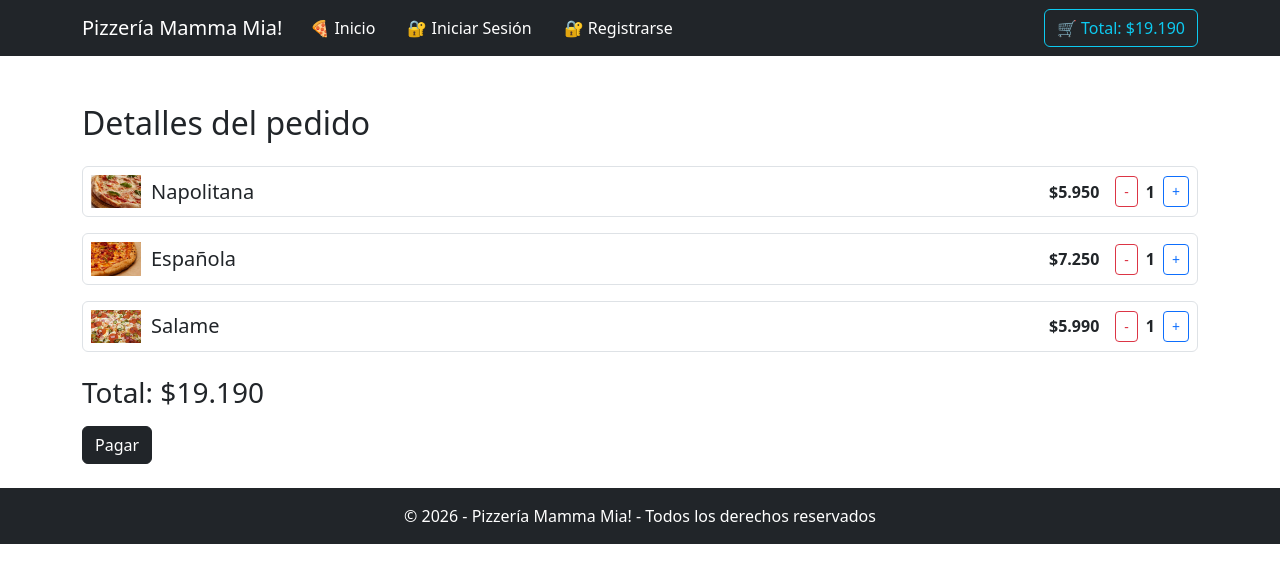
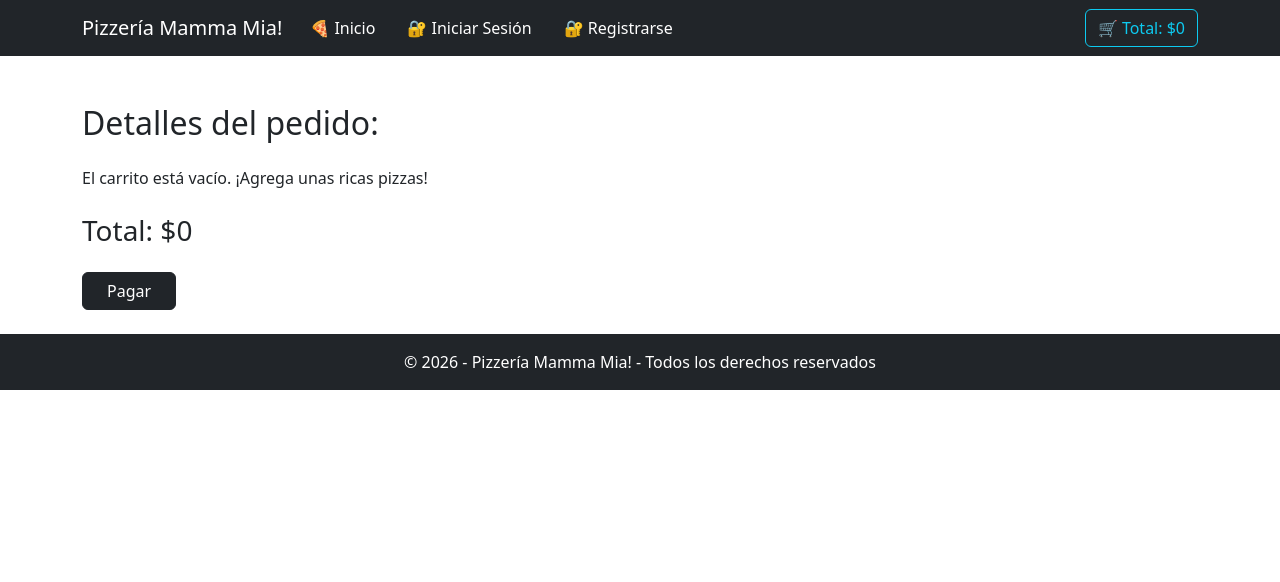
Before and after one commit to catalina-TS/pizzeria-mamma-mia, a React (Vite) app: page /cart in a window 1280 px wide. Shown: the top 582 px of the page. Built offline with nearby package versions, Linux system fonts and the light colour scheme.

Commit message:
Hito 6 completado

```diff
--- a/src/components/CardPizza.jsx
+++ b/src/components/CardPizza.jsx
@@ -1,38 +1,36 @@
-import Card from 'react-bootstrap/Card';
-import Button from 'react-bootstrap/Button';
-import {formatNumber} from '../utils/formatNumber';
+import { useContext } from 'react';
+import { CartContext } from '../context/CartContext';
 
-const CardPizza = ({name, price, ingredients, img}) => {
+const CardPizza = ({ id, name, price, desc, ingredients, img }) => {
+
+  const { addToCart } = useContext(CartContext);
+
   return (
-    <Card className="w-100">
-      <Card.Img
-  variant="top"
-  src={img}
-  style={{ height: '200px', objectFit: 'cover' }}
-/>
-      <Card.Body>
-        <Card.Title>Pizza {name}</Card.Title>
+    <div className="card">
+      <img src={img} className="card-img-top" alt={name} style={{ height: '200px', objectFit: 'cover' }} />
+      <div className="card-body">
+        <h4 className="card-title text-capitalize">Pizza {name}</h4>
         <hr />
+        <p className="card-text text-center text-muted">Ingredientes:</p>
+        <ul className="text-center list-unstyled">
+          {ingredients?.map((ingredient, i) => (
+            <li key={i}>🍕 {ingredient}</li>
+          ))}
+        </ul>
+        <hr />
+        <h4 className="text-center pb-3">Precio: ${price.toLocaleString("es-CL")}</h4>
+        <div className="d-flex justify-content-around">
+          <button className="btn btn-outline-dark">Ver Más 👀</button>
+          <button
+            className="btn btn-dark"
+            onClick={() => addToCart({ id, name, price, desc, img, ingredients })}
+          >
+            Añadir 🛒
+          </button>
 
-        <Card.Text className="text-center">
-          <span style= {{ fontSize: '18px', fontWeight: 'bold'}}>Ingredientes:</span>
-          <br />
-          <ul style= {{ listStyle: 'none', padding: 0, fontSize: '12px'}}>
-            {ingredients.map((ingredient, index) =>(<li key={index}>🍕 {ingredient}</li>
-          ))}
-          </ul>
-          </Card.Text>
-
-          <hr />
-          <Card.Text className="text-center">
-            <strong>Precio: ${formatNumber(price)}</strong>
-          </Card.Text>
-          <div className="d-flex justify-content-between">
-            <Button variant="outline-dark">Ver Más 👀</Button>
-            <Button variant= "dark">Añadir 🛒 </Button>
-          </div>
-      </Card.Body>
-    </Card>
+        </div>
+      </div>
+    </div>
   );
 };
 
--- a/src/components/Navbar.jsx
+++ b/src/components/Navbar.jsx
@@ -1,8 +1,10 @@
 import { Link } from 'react-router-dom';
+import { useContext } from 'react';
+import {CartContext} from '../context/CartContext';
 
 const Navbar = () => {
 
-  const total = 19190;
+  const { total } = useContext(CartContext);
   const token = false;
 
   return (
--- /dev/null
+++ b/src/context/CartContext.jsx
@@ -0,0 +1,41 @@
+import { createContext, useState } from "react";
+
+export const CartContext = createContext();
+
+const CartProvider = ({ children }) => {
+    const [cart, setCart] = useState ([]);
+    const addToCart = (pizza) => {
+        const foundPizza = cart.findIndex((p) => p.id === pizza.id);
+
+        if (foundPizza >=0) {
+            const newCart = [...cart];
+            newCart[foundPizza].count++;
+            setCart(newCart);
+        } else {
+            setCart([...cart, {...pizza, count: 1 }]);
+        }
+    };
+
+    const increaseQuantity = (id) => {
+        const newCart = cart.map((p) =>
+            p.id === id ? { ...p, count: p.count + 1 } : p
+        );
+        setCart(newCart);
+    };
+
+    const decreaseQuantity = (id) => {
+        const newCart = cart.map((p) =>
+            p.id === id ? { ...p, count: p.count - 1 } : p
+        ).filter((p) => p.count > 0);
+        setCart(newCart);
+    };
+
+    const total = cart.reduce((acc, pizza) => acc + (pizza.price * pizza.count), 0)
+    return (
+        <CartContext.Provider value={{ cart, addToCart, increaseQuantity, decreaseQuantity, total }}>
+            {children}
+        </CartContext.Provider>
+    );
+};
+
+export default CartProvider
--- a/src/main.jsx
+++ b/src/main.jsx
@@ -1,14 +1,18 @@
 import { StrictMode } from 'react'
 import { createRoot } from 'react-dom/client'
 import './index.css'
+import 'bootstrap/dist/css/bootstrap.min.css'
 import App from './App.jsx'
 
 import { BrowserRouter } from 'react-router-dom'
+import CartProvider from './context/CartContext'
 
 createRoot(document.getElementById('root')).render(
   <StrictMode>
     <BrowserRouter>
-    <App />
+      <CartProvider>
+        <App />
+      </CartProvider>
     </BrowserRouter>
-  </StrictMode>,
+  </StrictMode>
 )
--- a/src/pages/Cart.jsx
+++ b/src/pages/Cart.jsx
@@ -1,58 +1,37 @@
-import { useState } from 'react';
-import { pizzaCart } from '../pizzas';
-import { formatNumber } from '../utils/formatNumber';
-import Button from 'react-bootstrap/Button';
+import { useContext } from 'react';
+import { CartContext } from '../context/CartContext';
 
 const Cart = () => {
-    const [cart, setCart] = useState(pizzaCart);
-    const increaseCount = (id) => {
-        const newCart = cart.map((pizza) => {
-            if (pizza.id === id) {
-                return { ...pizza, count: pizza.count + 1 };
-            }
-            return pizza;
-        });
-        setCart(newCart);
-    };
+  // Sacamos todo lo que necesitamos de la bodega
+  const { cart, increaseQuantity, decreaseQuantity, total } = useContext(CartContext);
 
-    const decreaseCount = (id) => {
-        const newCart = cart.map((pizza) => {
-            if (pizza.id === id) {
-                return { ...pizza, count: pizza.count - 1 };
-            }
-            return pizza;
-        })
-            .filter((pizza) => pizza.count > 0);
-        setCart(newCart);
-    };
-
-    const total = cart.reduce((acumulador, pizza) => acumulador + (pizza.price * pizza.count), 0);
   return (
     <div className="container mt-5">
-            <h2 className="mb-4">Detalles del pedido</h2>
-            {cart.map((pizza) => (
+      <h2>Detalles del pedido:</h2>
+
+      {/* Si el carrito está vacío, mostramos un mensaje */}
+      {cart.length === 0 ? (
+        <p className="mt-4">El carrito está vacío. ¡Agrega unas ricas pizzas!</p>
+      ) : (
+        cart.map((pizza) => (
           <div key={pizza.id} className="d-flex justify-content-between align-items-center mb-3 p-2 border rounded">
             <div className="d-flex align-items-center">
-                        <img src={pizza.img} alt={pizza.name} style={{ width: '50px', marginRight: '10px' }} />
-                        <h5 className="mb-0 text-capitalize">{pizza.name}</h5>
+              <img src={pizza.img} alt={pizza.name} style={{ width: '60px', borderRadius: '5px', marginRight: '15px' }} />
+              <h5 className="text-capitalize mb-0">{pizza.name}</h5>
             </div>
 
             <div className="d-flex align-items-center">
-                        <strong className="me-3">${formatNumber(pizza.price)}</strong>
+              <h5 className="mb-0 me-4">${(pizza.price * pizza.count).toLocaleString("es-CL")}</h5>
+              <button className="btn btn-outline-danger btn-sm px-3" onClick={() => decreaseQuantity(pizza.id)}>-</button>
+              <span className="mx-3 fs-5">{pizza.count}</span>
+              <button className="btn btn-outline-primary btn-sm px-3" onClick={() => increaseQuantity(pizza.id)}>+</button>
+            </div>
+          </div>
+        ))
+      )}
 
-                        <Button variant="outline-danger" size="sm" onClick={() => decreaseCount(pizza.id)}>-</Button>
-                        <strong className="mx-2">{pizza.count}</strong>
-                        <Button variant="outline-primary" size="sm" onClick={() => increaseCount(pizza.id)}>+</Button>
-                    </div>
-
-                </div>
-            ))}
-
-            <div className="mt-4">
-                <h3>Total: ${formatNumber(total)}</h3>
-                <Button variant="dark" className="mt-2">Pagar</Button>
-            </div>
-
+      <h3 className="mt-4">Total: ${total.toLocaleString("es-CL")}</h3>
+      <button className="btn btn-dark mt-3 px-4">Pagar</button>
     </div>
   );
 };
--- a/src/pages/Home.jsx
+++ b/src/pages/Home.jsx
@@ -3,12 +3,14 @@ import CardPizza from '../components/CardPizza';
 import Header from '../components/Header';
 
 const Home = () => {
-  const [pizzas, setPizzas] = useState ([]);
+  const [pizzas, setPizzas] = useState([]);
+  const [loading, setLoading] = useState(true);
 
   const getPizzas = async () => {
-    const res = await fetch ("http://localhost:5000/api/pizzas");
+    const res = await fetch("http://localhost:5000/api/pizzas");
     const data = await res.json();
     setPizzas(data);
+    setLoading(false);
   };
   useEffect(() => {
     getPizzas();
@@ -18,10 +20,18 @@ const Home = () => {
     <>
     <Header />
     <div className="container mt-4">
+      {loading ? (
+        <div className="d-flex flex-column align-items-center justify-content-center py-5">
+          <div className="spinner-border text-danger mb-3" style={{ width: '3rem', height: '3rem' }} role="status" />
+          <p className="text-muted">Cargando pizzas...</p>
+        </div>
+      ) : (
       <div className="row">
         {pizzas.map((pizza) => (
           <div key={pizza.id} className="col-12 col-md-4 mb-4">
             <CardPizza
+            id={pizza.id}
+            desc={pizza.desc}
             name={pizza.name}
             price={pizza.price}
             ingredients={pizza.ingredients}
@@ -29,7 +39,8 @@ const Home = () => {
             />
             </div>
         ))}
-    </div>
+      </div>
+      )}
     </div>
     </>
   );
```
Lines whose indentation alone changed are shown as unchanged.
